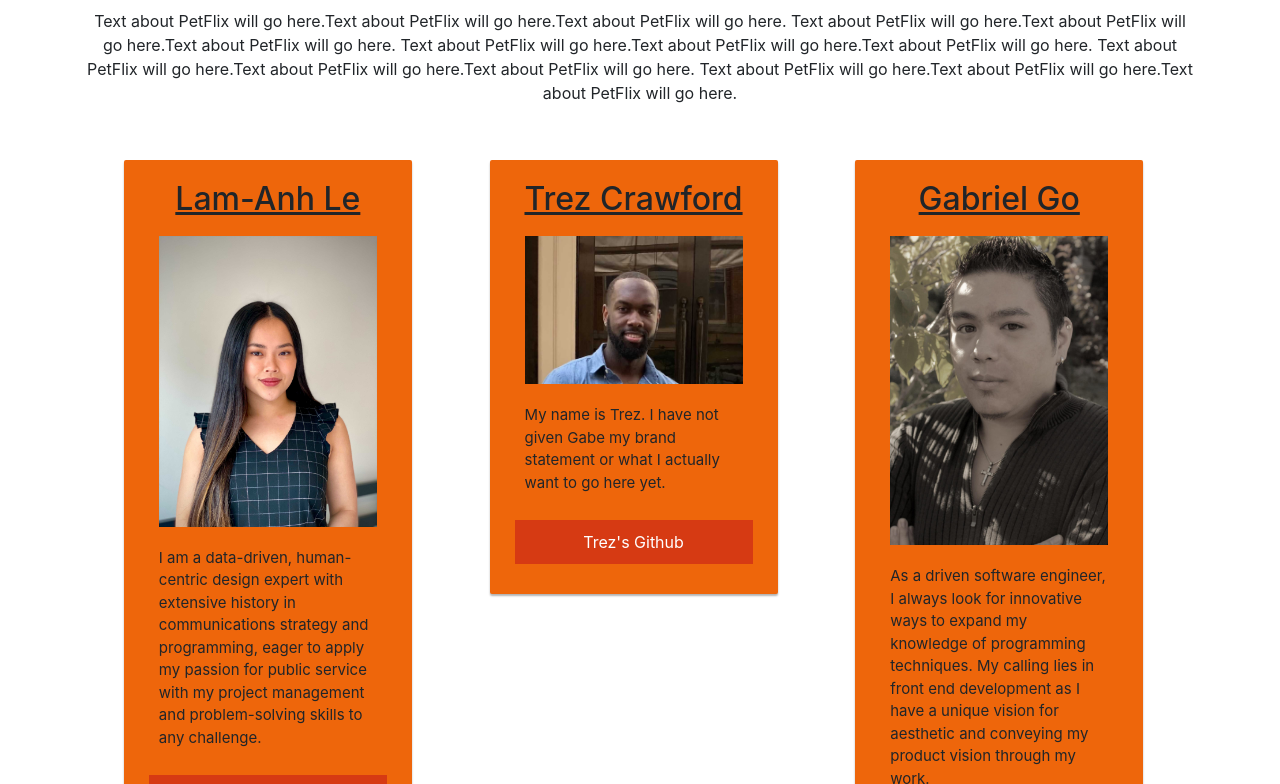
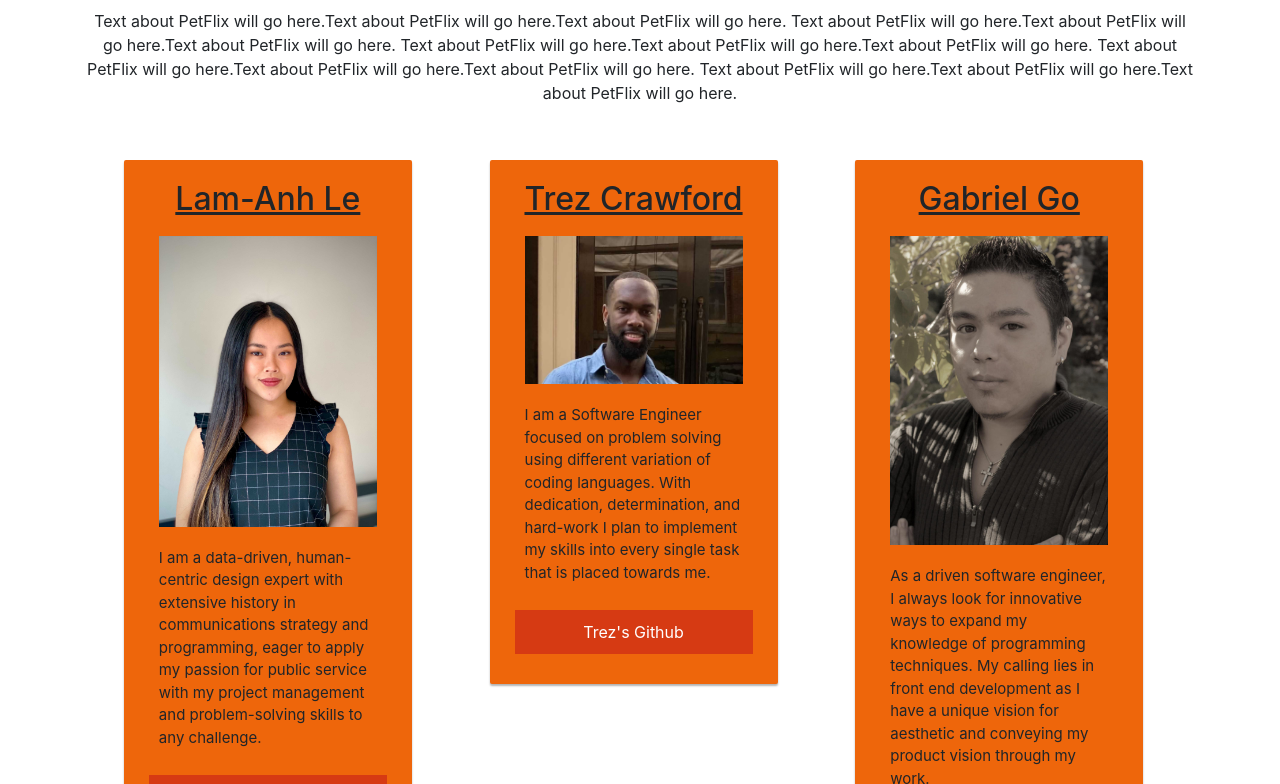
Before and after one commit to SFX818/Team-4-frontend, a React (Create React App) app: page /about in a window 1280 px wide. Shown: the part 480-1264 px from the top of the page. Built offline with nearby package versions, Linux system fonts and the light colour scheme.

Commit message:
added my about portion

```diff
--- a/src/components/About.js
+++ b/src/components/About.js
@@ -40,7 +40,7 @@ const About = () => {
             <img src={Trez} class="DevImage"/>
             <div class="aboutdev">
               <p>
-               My name is Trez. I have not given Gabe my brand statement or what I actually want to go here yet.
+              I am a Software Engineer focused on problem solving using different variation of coding languages. With dedication, determination, and hard-work I plan to implement my skills into every single task that is placed towards me.
               </p>
             </div>
             <a href="https://github.com/NatrezC" class="gitlink">
```
Also changed, not shown: 1 other file (tests, documents, lock files or other folders).
